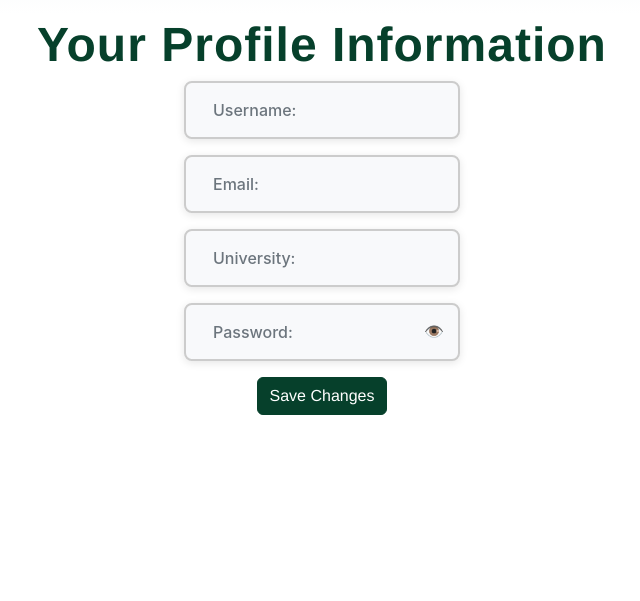
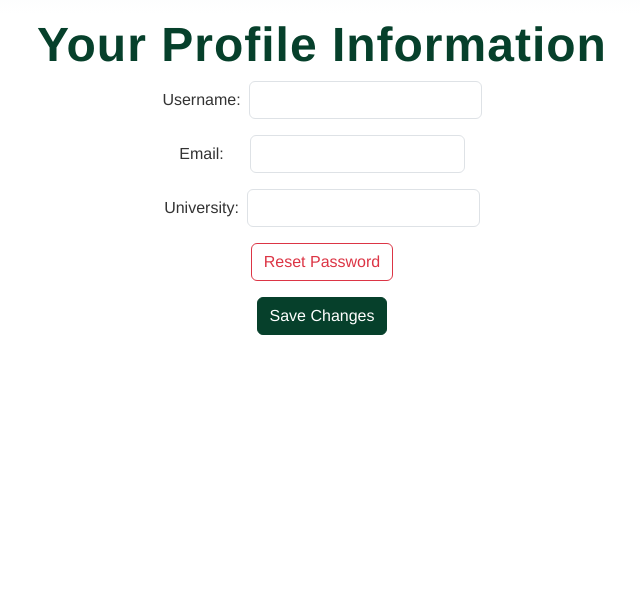
Before and after one commit to JustinBellavance/ThesisTracker, a Django app: template tracker/templates/profile.html in a window 1280 px wide. Shown: the part 86-687 px from the top of the page, without its empty margins (318-958 px from the left). Run offline with Django 3.2, Linux system fonts and the light colour scheme; the template is opened without the code that fills it, so the values that code supplies are empty; some libraries are stand-ins or nearby versions.

Commit message:
improved security and added reset password flow

```diff
--- a/pyproject.toml
+++ b/pyproject.toml
@@ -17,6 +17,7 @@ dependencies = [
     "pycparser>=2.22",
     "pyjwt==1.7.1",
     "python-docx>=1.1.2",
+    "python-dotenv>=1.0.1",
     "requests>=2.32.3",
     "rsa>=4.9",
     "slackclient>=2.9.4",
--- a/tracker/templates/profile.html
+++ b/tracker/templates/profile.html
@@ -7,38 +7,27 @@
         <form method="post" action="{% url 'profile' %}">
             {% csrf_token %}
 
-            <div class="form-floating mb-3">
-                <label for="username">Username:</label>
+            <div class="mb-3 d-flex align-items-center">
+                <label for="username" class="me-2" style="width: 30%;">Username:</label>
                 <input type="text" id="username" name="username" class="form-control" value="{{ user.username }}" required>
             </div>
 
-            <div class="form-floating mb-3">
-                <label for="email">Email:</label>
+            <div class="mb-3 d-flex align-items-center">
+                <label for="email" class="me-2" style="width: 30%;">Email:</label>
                 <input type="email" id="email" name="email" class="form-control" value="{{ user.email }}" required>
             </div>
 
-            <div class="form-floating mb-3">
-                <label for="university">University:</label>
-                <input type="text" id="university" name="university" class="form-control" value="{{ user.profile.university }}" required>
+            <div class="mb-3 d-flex align-items-center">
+                <label for="university" class="me-2" style="width: 30%;">University:</label>
+                <input type="text" id="university" name="university" class="form-control" value="{{ user.university }}" required>
             </div>
 
-            <div class="form-floating mb-3 position-relative">
-                <label for="password">Password:</label>
-                <input type="password" id="password" name="password" class="form-control" value="{{ user.profile.password }}" required>
-                <span class="position-absolute end-0 top-50 translate-middle-y me-3" style="cursor: pointer;" onclick="togglePassword()">
-                    👁️
-                </span>
+            <div class="mb-3">
+                <a href="{% url 'password_reset' %}" class="btn btn-outline-danger">Reset Password</a>
             </div>
 
             <button type="submit" class="btn btn-primary">Save Changes</button>
         </form>
     </div>
 </div>
-
-<script>
-    function togglePassword() {
-        let passwordField = document.getElementById("password");
-        passwordField.type = passwordField.type === "password" ? "text" : "password";
-    }
-</script>
 {% endblock %}
--- /dev/null
+++ b/tracker/templates/registration/password_reset_complete.html
@@ -0,0 +1,6 @@
+{% extends "base_noauth.html" %}
+
+{% block content %}
+<h2>Password Reset Complete</h2>
+<p>You can now <a href="{% url 'login' %}">log in</a> with your new password.</p>
+{% endblock %}
--- /dev/null
+++ b/tracker/templates/registration/password_reset_done.html
@@ -0,0 +1,6 @@
+{% extends "base_noauth.html" %}
+
+{% block content %}
+<h2>Check Your Email</h2>
+<p>If an account with the provided email exists, you'll receive a password reset link.</p>
+{% endblock %}
--- a/tracker/urls.py
+++ b/tracker/urls.py
@@ -1,5 +1,6 @@
 from django.urls import path, include
 from django.conf.urls.static import static
+from django.contrib.auth import views as auth_views
 from django.conf import settings
 
 from . import views
@@ -11,4 +12,8 @@ urlpatterns = [
     path("signup/", views.signup_view, name="signup"),
     path("profile/", views.profile, name="profile"),
     path('load-contribution-calendars', views.load_contribution_calendars, name='load_contribution_calendars'),
+    path("password_reset/", auth_views.PasswordResetView.as_view(), name="password_reset"),
+    path("password_reset/done/", auth_views.PasswordResetDoneView.as_view(), name="password_reset_done"),
+    path("reset/<uidb64>/<token>/", auth_views.PasswordResetConfirmView.as_view(), name="password_reset_confirm"),
+    path("reset/done/", auth_views.PasswordResetCompleteView.as_view(), name="password_reset_complete"),
 ] + static(settings.STATIC_URL, document_root=settings.STATIC_ROOT)
```
Also changed, not shown: tracker/templates/registration/password_reset_confirm.html (added, +10 -0 lines), tracker/templates/registration/password_reset_form.html (added, +11 -0 lines), 1 other file.
